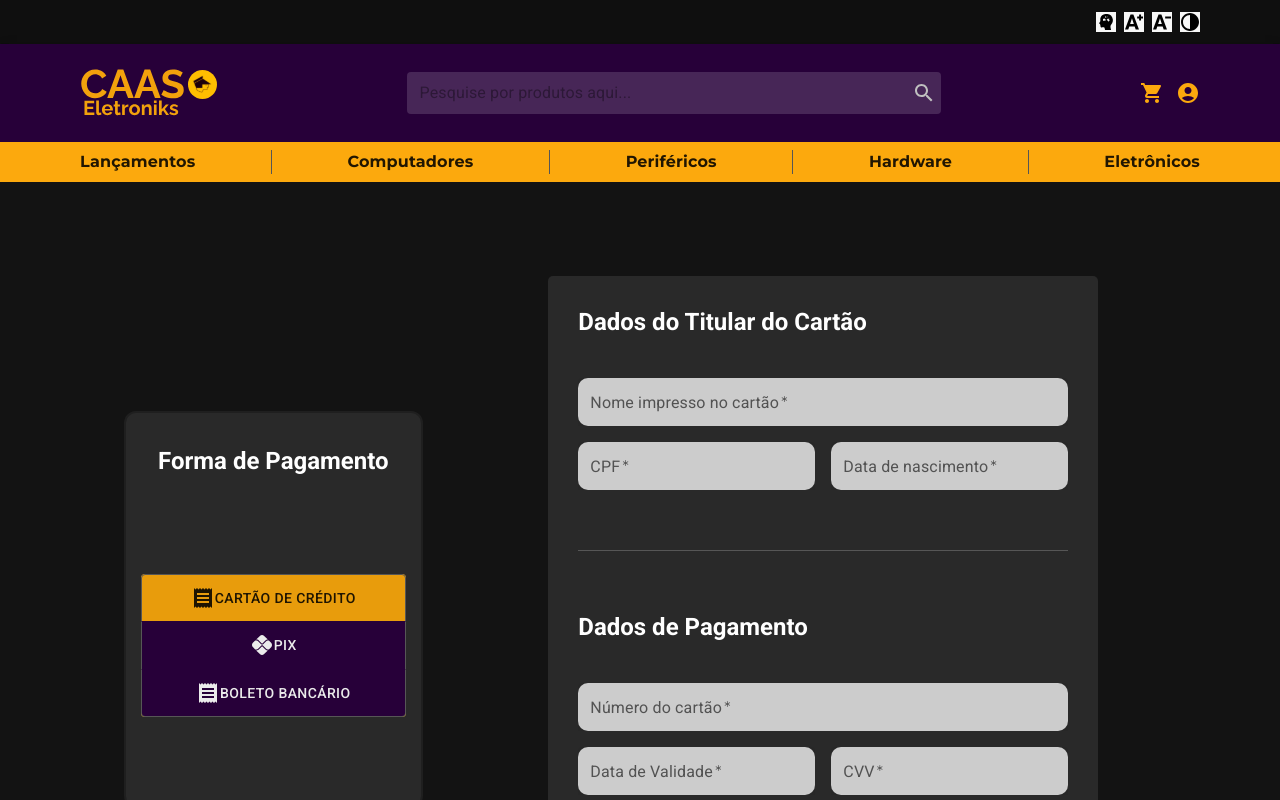
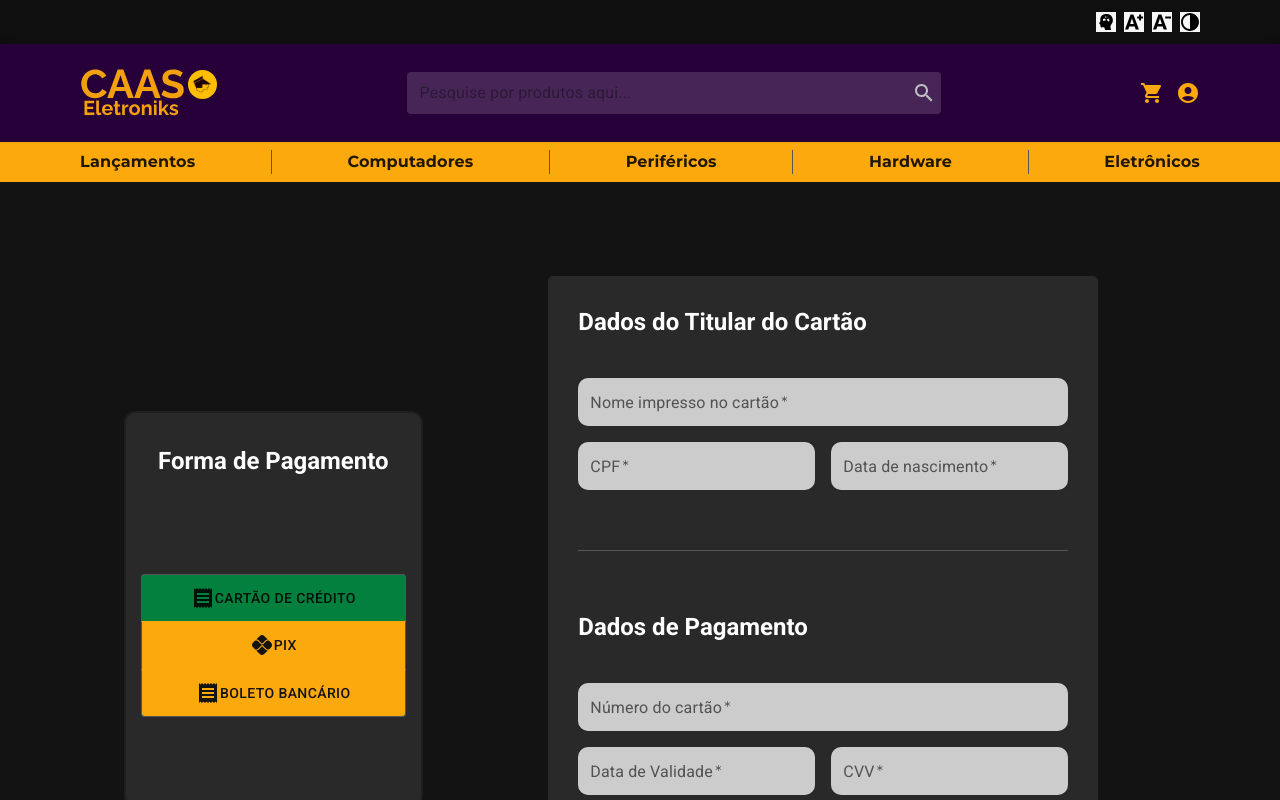
Before and after one commit to Ryrden/SCC-0560-Caaso-Eletroniks, a React (Vite) app: page /checkout in a window 1280 px wide. Shown: the top 800 px of the page. Built offline with nearby package versions, Linux system fonts and the light colour scheme.

Commit message:
Coloquei identificação de qual forma de pagamento está selecionada no momento

```diff
--- a/src/Pages/Checkout/Checkout.tsx
+++ b/src/Pages/Checkout/Checkout.tsx
@@ -70,7 +70,7 @@ const Checkout = () => {
     const [alignment, setAlignment] = React.useState('cartao');
 
     const handleChange2 = (
-        event: any,
+        event: React.MouseEvent<HTMLElement>,
         newAlignment: string,
     ) => {
         setAlignment(newAlignment);
@@ -150,23 +150,48 @@ const Checkout = () => {
                                 {/* //TODO: Colocar efeito de clicado depois */}
                                 <ToggleButtonGroup
                                     orientation="vertical"
-                                    sx={{ backgroundColor: `${theme.palette.primary.main}`, width: "90%", marginX: "5%", marginY: "30%"}}
+                                    sx={{
+                                        backgroundColor: `${theme.palette.success.main}`,
+                                        color: `${theme.palette.background.default}`,
+                                        width: "90%",
+                                        marginX: "5%",
+                                        marginY: "30%",
+                                    }}
                                     value={alignment}
                                     exclusive
                                     onChange={handleChange2}
                                     aria-label="Platform"
                                 >
-                                    <ToggleButton value="cartao" sx={{ backgroundColor: `${theme.palette.secondary.main}`, color: "rgb(235, 235, 235)"}}>
+
+                                    <ToggleButton
+                                        value="cartao"
+                                        sx={{
+                                            backgroundColor: `${theme.palette.primary.main}`,
+                                            color: `${theme.palette.background.default}`,
+                                        }}
+                                    >
                                         <ReceiptIcon />
                                         Cartão de Crédito
                                     </ToggleButton>
 
-                                    <ToggleButton value="pix" sx={{ backgroundColor: `${theme.palette.secondary.main}`, color: "rgb(235, 235, 235)"}}>
+                                    <ToggleButton
+                                        value="pix"
+                                        sx={{
+                                            backgroundColor: `${theme.palette.primary.main}`,
+                                            color: `${theme.palette.background.default}`,
+                                        }}
+                                    >
                                         <PixIcon />
                                         Pix
                                     </ToggleButton>
 
-                                    <ToggleButton value="boleto" sx={{ backgroundColor: `${theme.palette.secondary.main}`, color: "rgb(235, 235, 235)"}}>
+                                    <ToggleButton
+                                        value="boleto"
+                                        sx={{
+                                            backgroundColor: `${theme.palette.primary.main}`,
+                                            color: `${theme.palette.background.default}`,
+                                        }}
+                                    >
                                         <ReceiptIcon />
                                         Boleto Bancário
                                     </ToggleButton>
```
